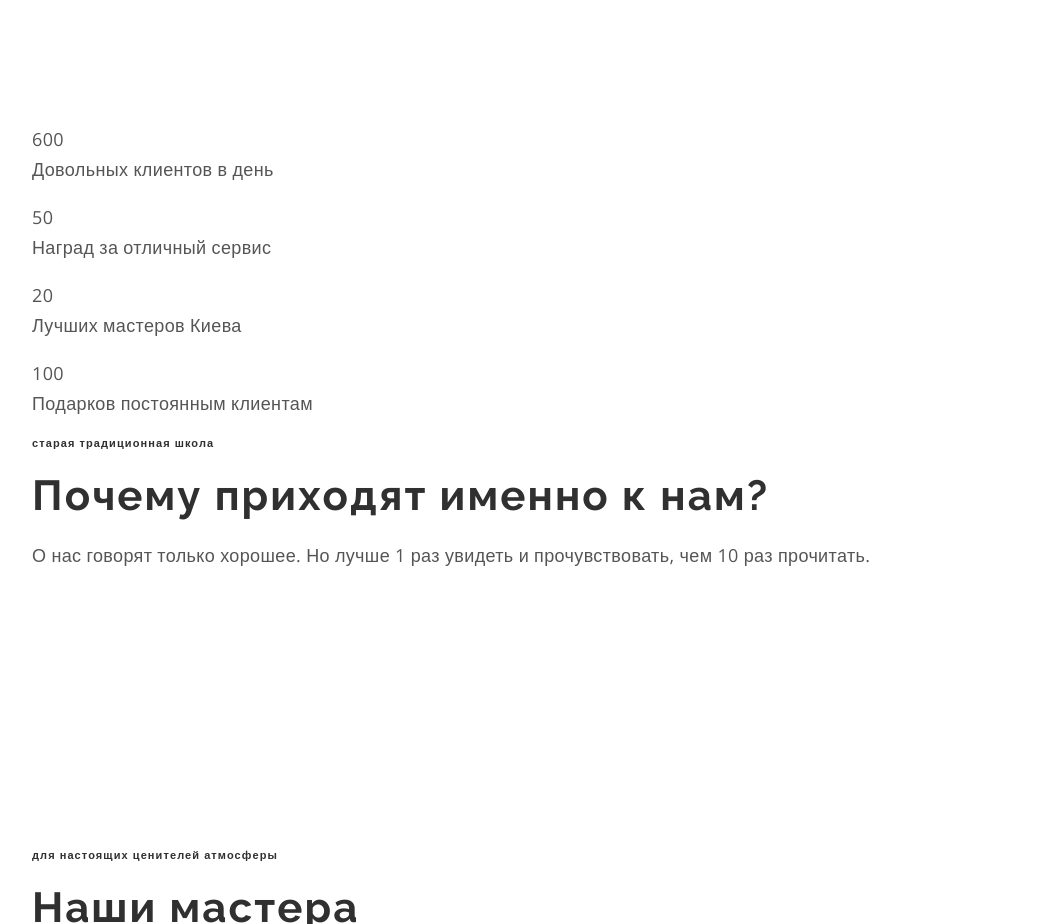
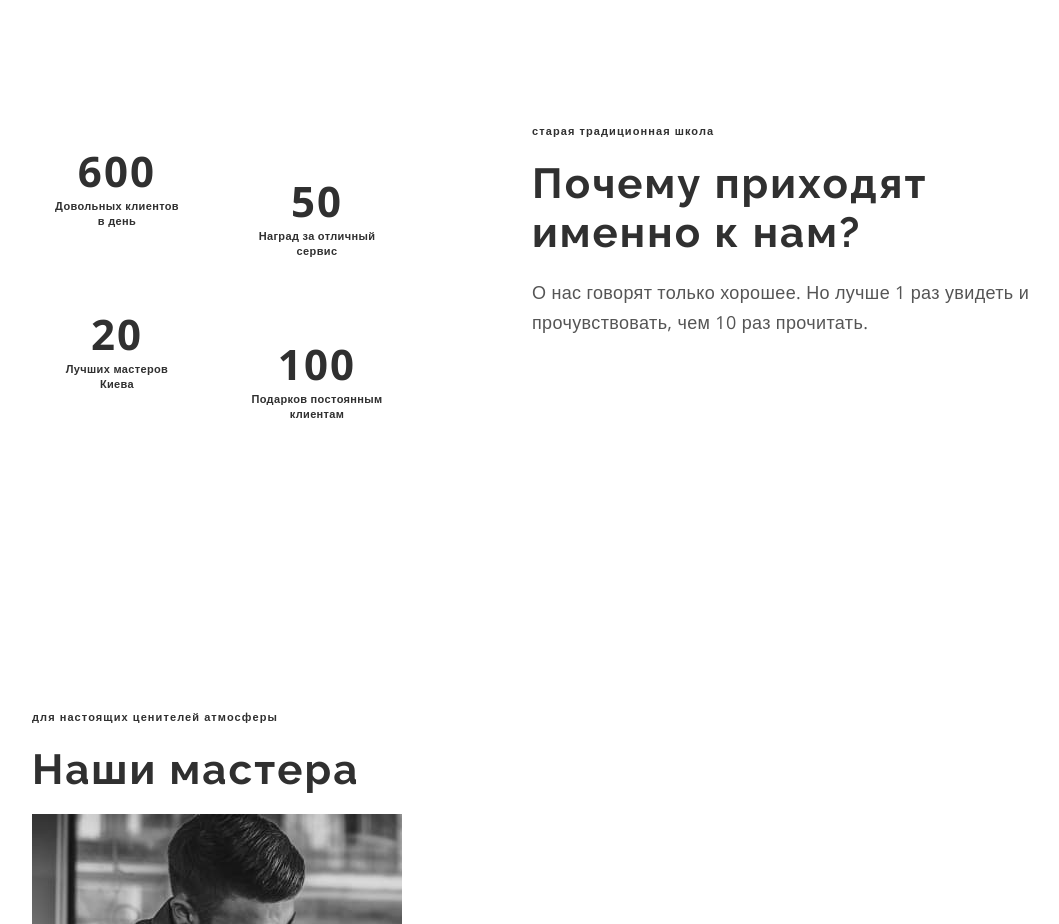
Before and after one commit to BakelD/BarberShop, a plain HTML site: page index.html in a window 1280 px wide. Shown: the part 2240-3164 px from the top of the page, without its empty margins (23-1082 px from the left). Drawn offline with nearby package versions, Linux system fonts and the light colour scheme.

Commit message:
Add styles for achievements section

```diff
--- a/css/styles.css
+++ b/css/styles.css
@@ -82,6 +82,14 @@ address {
   display: flex;
   align-items: center;
   justify-content: space-between;
+}
+
+.flex-wrap {
+  flex-wrap: wrap;
+}
+
+.align-start {
+  align-items: flex-start;
 }
 
 /* ---------------------------- components ---------------------------- */
@@ -324,3 +332,46 @@ address {
   margin-left: auto;
   margin-right: auto;
 }
+
+/* ---------------------------- achievements ---------------------------- */
+.achievements-list {
+  width: 370px;
+  margin-right: 130px;
+}
+
+.achievements-list-item {
+  width: 170px;
+  min-height: 133px;
+  padding: 18px;
+
+  line-height: 1.362;
+  text-align: center;
+  color: var(--dark-color);
+}
+
+.achievements-list-item:nth-child(odd) {
+  margin-right: 30px;
+}
+
+.achievements-list-item:nth-child(even) {
+  margin-top: 30px;
+}
+
+.achievements-list-number {
+  margin-bottom: 6px;
+
+  font-size: 42px;
+  font-weight: 700;
+  letter-spacing: 0.05em;
+}
+
+.achievements-list-text {
+  margin-bottom: 0;
+
+  font-size: 11px;
+  font-weight: 600;
+}
+
+.achievements-content {
+  width: 500px;
+}
--- a/index.html
+++ b/index.html
@@ -135,8 +135,8 @@
       </section>
 
       <section class="section">
-        <div class="container">
-          <ul class="list achievements-list">
+        <div class="container flex">
+          <ul class="list achievements-list flex flex-wrap align-start">
             <li class="achievements-list-item">
               <span class="achievements-list-number">600</span>
               <p class="achievements-list-text">Довольных клиентов в день</p>
```
